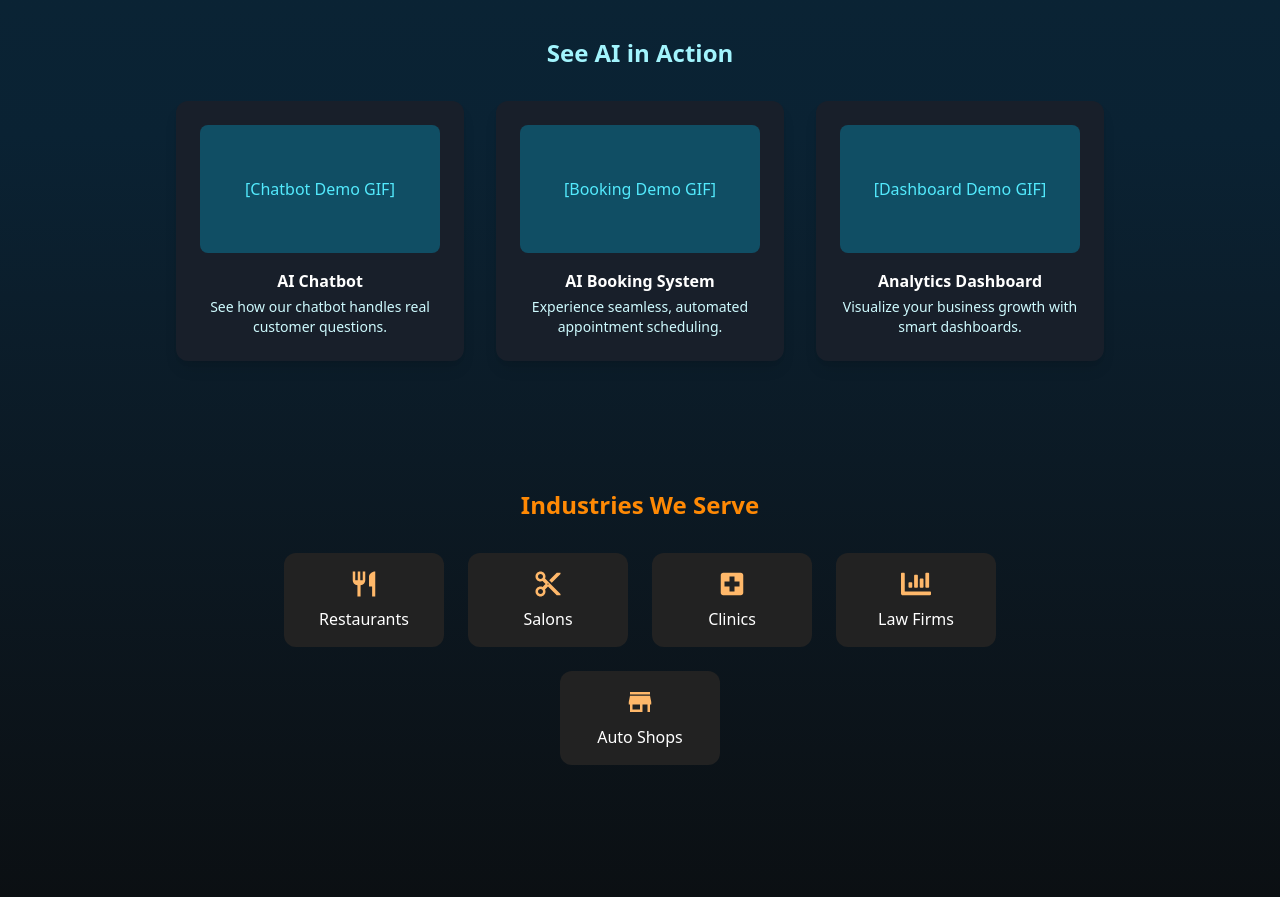
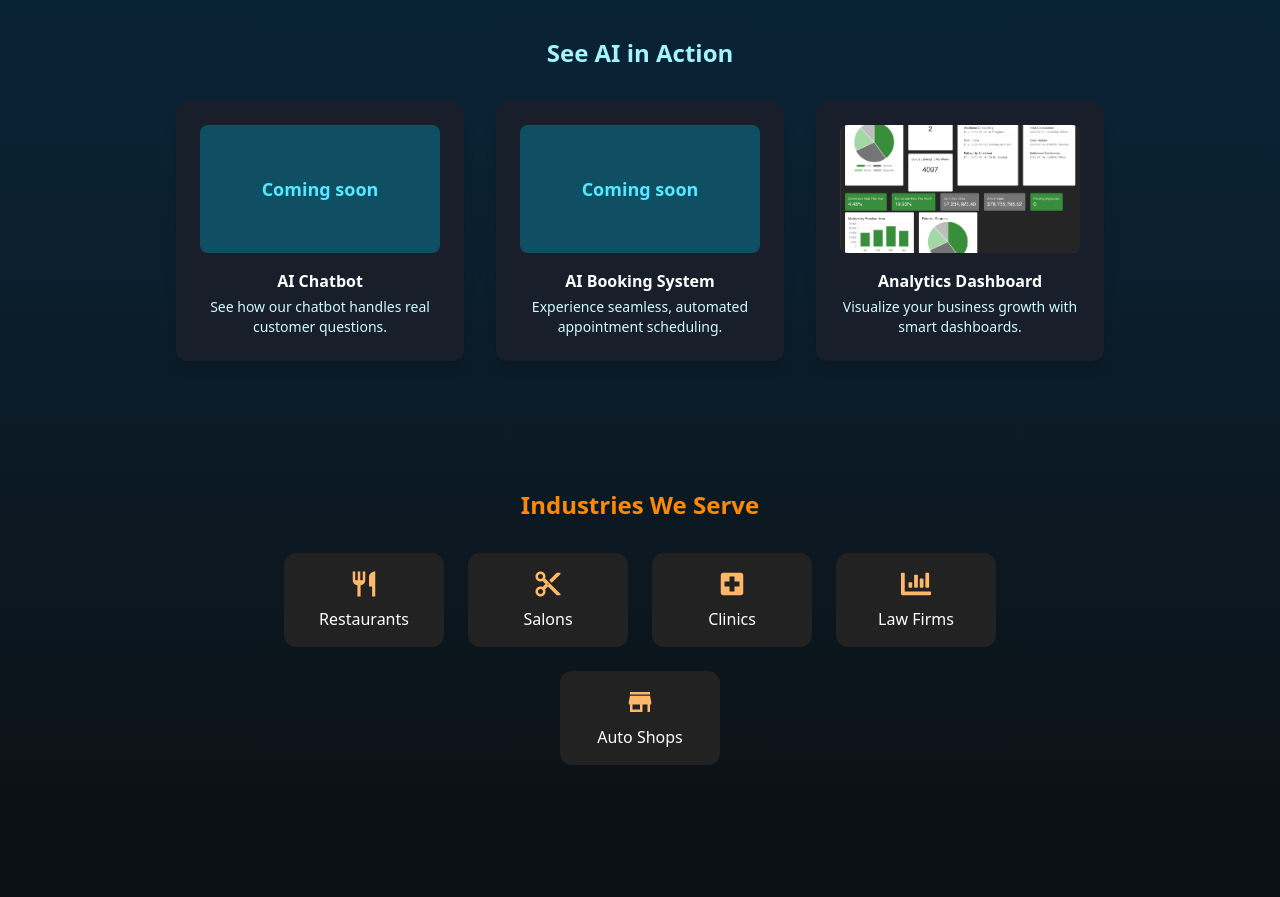
Before and after one commit to zamanmaruf/auralix-web, a Next.js app: page /automate-with-ai in a window 1280 px wide. Shown: the part 940-1837 px from the top of the page. Built offline with nearby package versions, Linux system fonts and the light colour scheme.

Commit message:
Add files via upload

```diff
--- a/src/app/automate-with-ai/page.tsx
+++ b/src/app/automate-with-ai/page.tsx
@@ -45,17 +45,19 @@ export default function AutomateWithAIPage() {
         <h2 className="text-2xl font-bold text-cyan-200 mb-8">See AI in Action</h2>
         <div className="flex flex-wrap justify-center gap-8">
           <div className="bg-[#181f2a] rounded-xl p-6 w-72 shadow-lg flex flex-col items-center">
-            <div className="bg-cyan-900 rounded-lg w-full h-32 mb-4 flex items-center justify-center text-cyan-300">[Chatbot Demo GIF]</div>
+            <div className="bg-cyan-900 rounded-lg w-full h-32 mb-4 flex items-center justify-center text-cyan-300 text-lg font-semibold">Coming soon</div>
             <div className="font-semibold mb-1">AI Chatbot</div>
             <p className="text-cyan-100 text-sm">See how our chatbot handles real customer questions.</p>
           </div>
           <div className="bg-[#181f2a] rounded-xl p-6 w-72 shadow-lg flex flex-col items-center">
-            <div className="bg-cyan-900 rounded-lg w-full h-32 mb-4 flex items-center justify-center text-cyan-300">[Booking Demo GIF]</div>
+            <div className="bg-cyan-900 rounded-lg w-full h-32 mb-4 flex items-center justify-center text-cyan-300 text-lg font-semibold">Coming soon</div>
             <div className="font-semibold mb-1">AI Booking System</div>
             <p className="text-cyan-100 text-sm">Experience seamless, automated appointment scheduling.</p>
           </div>
           <div className="bg-[#181f2a] rounded-xl p-6 w-72 shadow-lg flex flex-col items-center">
-            <div className="bg-cyan-900 rounded-lg w-full h-32 mb-4 flex items-center justify-center text-cyan-300">[Dashboard Demo GIF]</div>
+            <div className="bg-cyan-900 rounded-lg w-full h-32 mb-4 flex items-center justify-center">
+              <img src="/dashboard.jpg" alt="Analytics Dashboard Demo" className="rounded-lg object-cover w-full h-32" style={{ maxHeight: '8rem' }} />
+            </div>
             <div className="font-semibold mb-1">Analytics Dashboard</div>
             <p className="text-cyan-100 text-sm">Visualize your business growth with smart dashboards.</p>
           </div>
```
